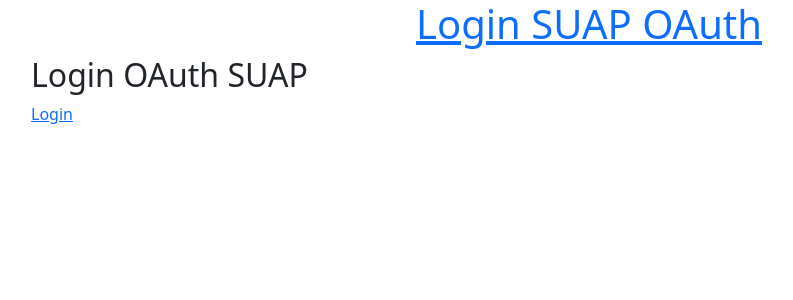
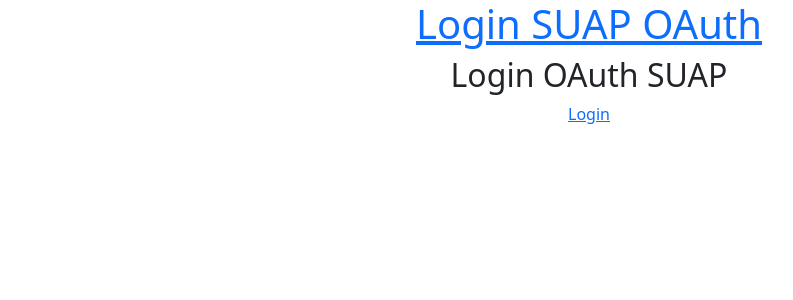
Before and after one commit to joaoaugusto03/trabalhodepos, a Flask app: page / in a window 1280 px wide. Shown: the top 300 px of the page, without its empty margins (51-844 px from the left). Run offline with Flask 3, Linux system fonts and the light colour scheme.

Commit message:
centralizadook

```diff
--- a/templates/index.html
+++ b/templates/index.html
@@ -4,15 +4,22 @@
     <meta name="viewport" content="width=device-width, initial-scale=1">
     <link href="https://cdn.jsdelivr.net/npm/bootstrap@5.3.2/dist/css/bootstrap.min.css" rel="stylesheet">
     <script src="https://cdn.jsdelivr.net/npm/bootstrap@5.3.2/dist/js/bootstrap.bundle.min.js"></script>
+
+    <style>
+        h2 {
+          text-align: center;
+        }
+      </style>
+
   </head>
 
 <body>
     {% extends 'base.html' %}
 
     {% block content %}
-        <h2>{% block title %} Login OAuth SUAP {% endblock %}</h2>
+        <h2 style="text-align: center;">{% block title %} Login OAuth SUAP {% endblock %}</h2>
 
-        <p><a href="{{url_for('login')}}">Login</a></p>
+        <p style="text-align: center;"><a href="{{url_for('login')}}">Login</a></p>
 
     {% endblock %}
 </body>
```
